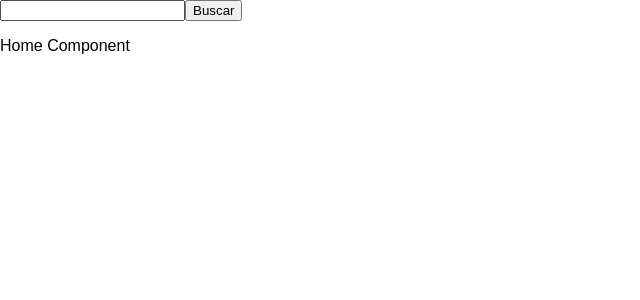
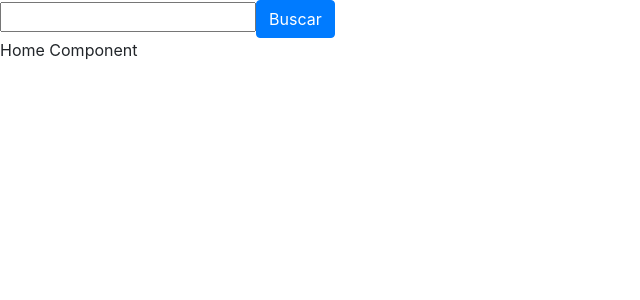
Before and after one commit to jesuswebdev/react-moviedb, a React (Create React App) app: page / in a window 1280 px wide. Shown: the top 300 px of the page, without its empty margins (0-640 px from the left). Built offline with nearby package versions, Linux system fonts and the light colour scheme.

Commit message:
search button

```diff
--- a/src/App.js
+++ b/src/App.js
@@ -1,7 +1,5 @@
 import React, { Component } from 'react';
 import {BrowserRouter, Switch, Route} from 'react-router-dom';
-import logo from './logo.svg';
-import './App.css';
 import Layout from './layout/Layout';
 import Home from './views/home/Home';
 import MovieDetails from './views/movie-details/MovieDetails';
--- a/src/components/SearchBar.js
+++ b/src/components/SearchBar.js
@@ -1,11 +1,12 @@
 import React, {Component} from 'react';
+import {Button} from 'reactstrap';
 
 class SearchBar extends Component {
     render() {
         return (
             <form>
                 <input />
-                <button type="submit">Buscar</button>
+                <Button color="primary">Buscar</Button>
             </form>
         );
     }
--- a/src/index.js
+++ b/src/index.js
@@ -1,6 +1,7 @@
 import React from 'react';
 import ReactDOM from 'react-dom';
 import './index.css';
+import 'bootstrap/dist/css/bootstrap.css'
 import App from './App';
 import registerServiceWorker from './registerServiceWorker';
 
```
